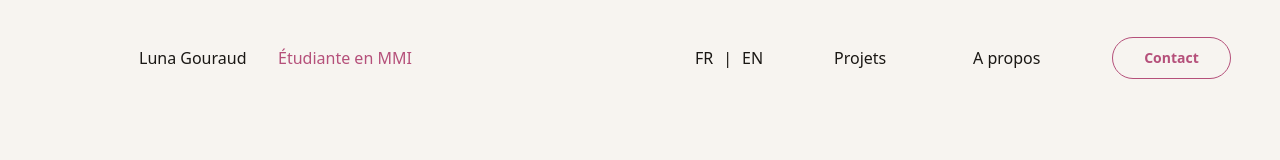
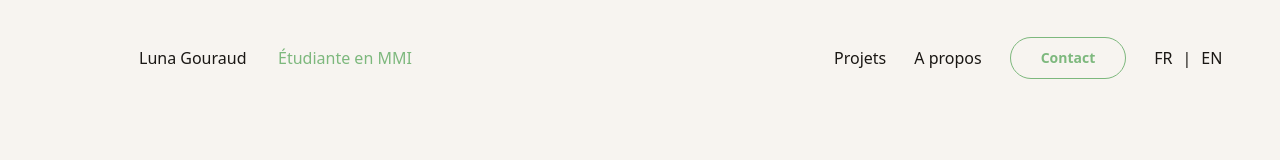
Before and after one commit to Gouraud-Luna/portfolio, an Astro site: page / in a window 1280 px wide. Shown: the top 160 px of the page. Built offline with nearby package versions, Linux system fonts and the light colour scheme; Astro itself is replaced by a stand-in of ours.

Commit message:
correction header

```diff
--- a/package.json
+++ b/package.json
@@ -12,6 +12,8 @@
     "astro": "astro"
   },
   "dependencies": {
+    "@fontsource/imperial-script": "^5.3.0",
+    "@fontsource/outfit": "^5.3.0",
     "@tailwindcss/vite": "^4.0.0",
     "astro": "^7.3.8",
     "tailwindcss": "^4.0.0"
--- a/src/components/Header.astro
+++ b/src/components/Header.astro
@@ -4,22 +4,23 @@ import Button from "./Button.astro";
 
 <header class="flex flex-wrap items-center text-base lg:portfolio-grid w-[94.5rem] h-[115px]">
   <a class="lg:col-start-2" href="/">Luna Gouraud</a>
-  <p class="whitespace-nowrap lg:col-start-3 text-primary">Étudiante en MMI</p>
+  <p class="whitespace-nowrap lg:col-start-3 text-accent">Étudiante en MMI</p>
 
-  <nav class="flex lg:contents" aria-label="Navigation principale">
-    <div class="lg:col-start-6" aria-label="Choisir la langue">
+  <nav class="flex items-center gap-7 lg:col-start-7 lg:col-span-5" aria-label="Navigation principale">
+
+    <div class="flex items-center gap-7">
+      <a href="/projets">Projets</a>
+      <a href="/a-propos">A propos</a>
+      <Button color="accent" outline href="/contact">
+        Contact
+      </Button>
+    </div>
+    <div aria-label="Choisir la langue">
       <div class="join">
         <button >FR</button>
         <span class="mx-[10px]" aria-hidden="true">|</span>
         <button>EN</button>
       </div>
     </div>
-    <div class="lg:contents">
-      <a class="lg:col-start-7" href="/projets">Projets</a>
-      <a class="lg:col-start-8" href="/a-propos">A propos</a>
-      <Button color="primary" outline href="/contact">
-        Contact
-      </Button>
-    </div>
   </nav>
 </header>
```
Also changed, not shown: 1 other file.
